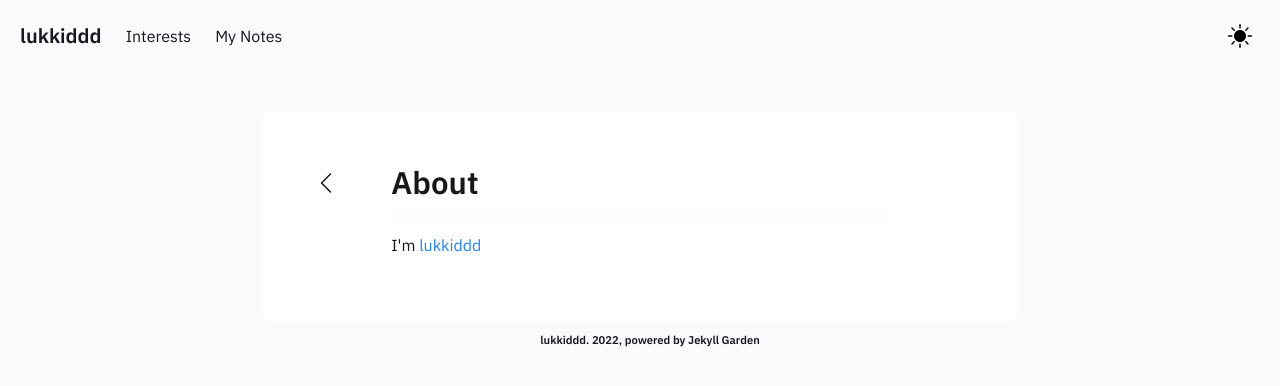
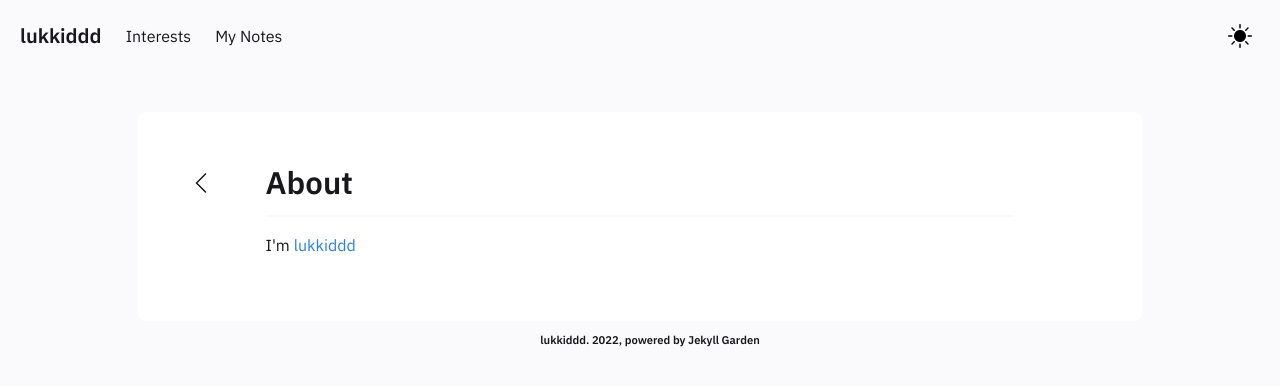
Before and after one commit to lukkiddd/lukkiddd.github.io, a Jekyll site: the page built from _posts/2022-01-17-about.md, in a window 1280 px wide. Shown: the top 386 px of the page. Built offline with Jekyll 4.4.1, drawn with Linux system fonts in a browser that asks for light colours.

Commit message:
💄 Extend size of main content

```diff
--- a/_layouts/Post.html
+++ b/_layouts/Post.html
@@ -91,7 +91,7 @@
 
             {%- if page.content-type == "notes"
             or page.content-type == "post"  -%}
-                <div class="column is-three-fifths">
+                <div class="column is-four-fifths">
                     <main>
                         <div class="note-page-section">
                             <div class="buttons for-back-home">
```
